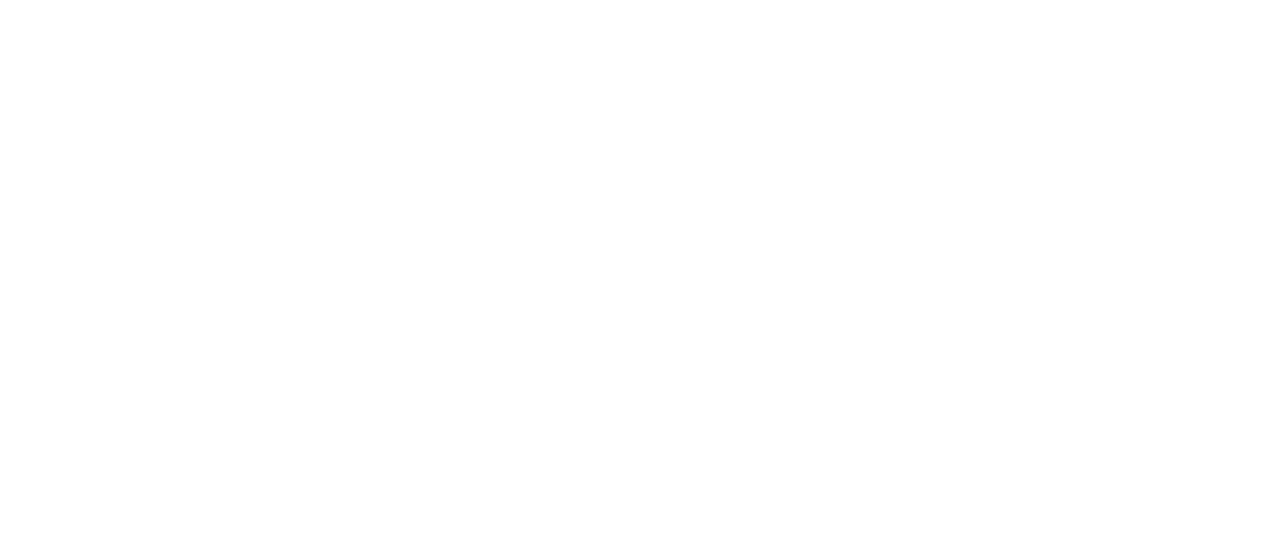
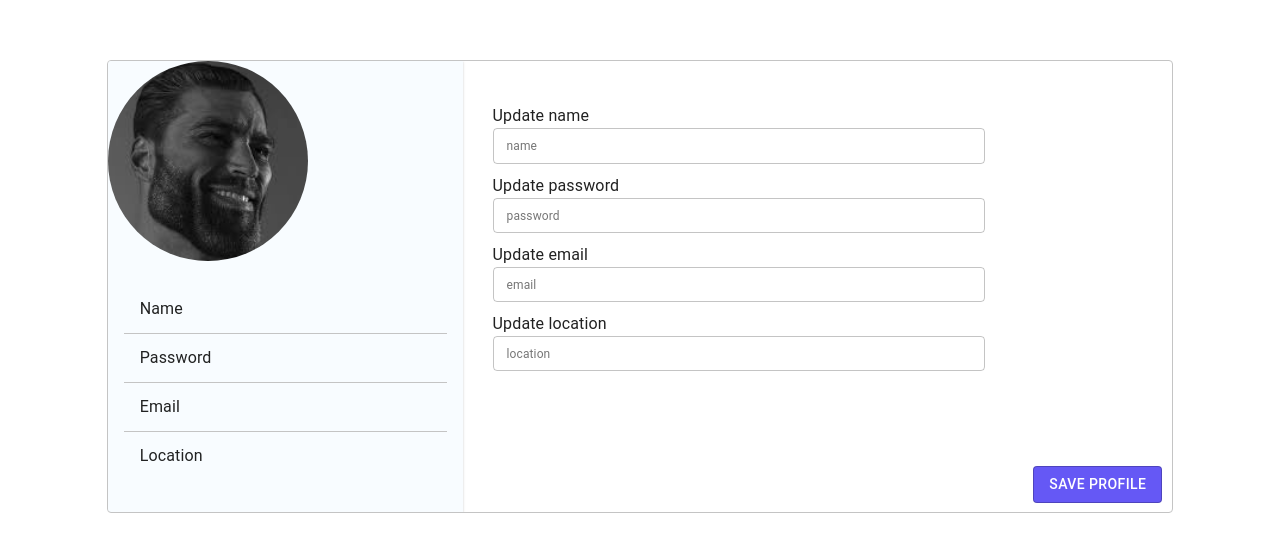
Before and after one commit to ECSE-428-Group/EventManagement, a React (Create React App) app in the folder client/: page /editProfile in a window 1280 px wide. Before the commit this address had no page. Shown: the part 114-666 px from the top of the page. Built offline with nearby package versions, Linux system fonts and the light colour scheme.

Commit message:
Added edit profile page

```diff
--- a/client/src/App.js
+++ b/client/src/App.js
@@ -6,6 +6,7 @@ import { BrowserRouter as Router, Routes, Route } from 'react-router-dom';
 // Pages
 import Signin from './pages/Signin';
 import Signup from './pages/Signup';
+import EditProfile from './pages/EditProfile';
 
 function App() {
     return (
@@ -14,6 +15,11 @@ function App() {
                 <Routes>
                     <Route exact path='/signup' element={<Signup />} />
                     <Route exact path='/signin' element={<Signin />} />
+                    <Route
+                        exact
+                        path='/editProfile'
+                        element={<EditProfile />}
+                    />
                 </Routes>
             </Router>
         </>
--- /dev/null
+++ b/client/src/components/EditProfileCurrentInfo.js
@@ -0,0 +1,51 @@
+import React from 'react';
+
+// MUI
+import {
+    Card,
+    CardMedia,
+    List,
+    ListItem,
+    ListItemText,
+    CardContent,
+} from '@material-ui/core';
+
+export default function EditProfileCurrentInfo() {
+    const items = ['Name', 'Password', 'Email', 'Location'];
+
+    const listItems = items.map((item, idx) => {
+        return (
+            <ListItem
+                style={{ borderTop: idx !== 0 ? '1px solid #c4c4c4' : 'None' }}
+            >
+                <ListItemText primary={`${item}`} />
+            </ListItem>
+        );
+    });
+    return (
+        <Card style={{ backgroundColor: '#f8fcff', borderRadius: '0%' }}>
+            <CardMedia
+                style={{
+                    borderRadius: '50%',
+                    objectFit: 'cover',
+                    height: '200px',
+                    width: '200px',
+                }}
+                component='img'
+                image={require('../static/images/chad.jpeg')}
+                alt='Chad'
+            />
+            <CardContent>
+                <List
+                    sx={{
+                        width: '100%',
+                        maxWidth: 360,
+                        bgcolor: 'background.paper',
+                    }}
+                >
+                    {listItems}
+                </List>
+            </CardContent>
+        </Card>
+    );
+}
--- /dev/null
+++ b/client/src/components/EditProfileUpdateInfo.js
@@ -0,0 +1,71 @@
+import React from 'react';
+
+// MUI
+import { Grid, TextField, Typography, Button } from '@material-ui/core';
+
+export default function EditProfileUpdateInfo() {
+    const input = {
+        name: 'name',
+        password: 'password',
+        email: 'email',
+        location: 'location',
+    };
+
+    const textFields = Object.keys(input).map((data, idx) => {
+        return (
+            <Grid
+                style={{
+                    padding: '5px 0px',
+                }}
+            >
+                <Typography>Update {data}</Typography>
+                <TextField
+                    label={`${data}`}
+                    variant='outlined'
+                    fullWidth
+                    size='small'
+                    inputProps={{
+                        style: {
+                            fontSize: 12,
+                        },
+                    }} // font size of input text
+                    InputLabelProps={{
+                        style: {
+                            fontSize: 12,
+                        },
+                    }} // font size of input label
+                />
+            </Grid>
+        );
+    });
+    return (
+        <>
+            <Grid
+                container
+                direction='row'
+                justify='flex-start'
+                alignItems='center'
+                style={{ margin: 30 }}
+                item
+                xs={10}
+            >
+                <Grid item xs={10}>
+                    {textFields}
+                </Grid>
+            </Grid>
+            <Grid
+                style={{ padding: '60px 10px 0px 0px' }}
+                container
+                justifyContent='flex-end'
+                alignItems='flex-end'
+            >
+                <Button
+                    variant='outlined'
+                    style={{ backgroundColor: '#6558f5', color: '#ffffff' }}
+                >
+                    Save Profile
+                </Button>
+            </Grid>
+        </>
+    );
+}
--- /dev/null
+++ b/client/src/pages/EditProfile.js
@@ -0,0 +1,38 @@
+import React from 'react';
+
+// MUI
+import { Grid, Card } from '@material-ui/core';
+
+import EditProfileCurrentInfo from '../components/EditProfileCurrentInfo';
+import EditProfileUpdateInfo from '../components/EditProfileUpdateInfo';
+
+export default function EditProfile() {
+    return (
+        <Grid
+            style={{ height: '100vh' }}
+            container
+            direction='row'
+            justify='center'
+            alignItems='center'
+        >
+            <Grid container direction='row' alignItems='center' item xs={10}>
+                <Card
+                    style={{
+                        width: 'inherit',
+                        boxShadow: 'none',
+                        border: '1px solid #c4c4c4',
+                    }}
+                >
+                    <Grid container direction='row' alignItems='center'>
+                        <Grid item xs={4}>
+                            <EditProfileCurrentInfo />
+                        </Grid>
+                        <Grid item xs={8} style={{ height: '100%' }}>
+                            <EditProfileUpdateInfo />
+                        </Grid>
+                    </Grid>
+                </Card>
+            </Grid>
+        </Grid>
+    );
+}
```
Also changed, not shown: client/src/static/images/chad.jpeg (added).
